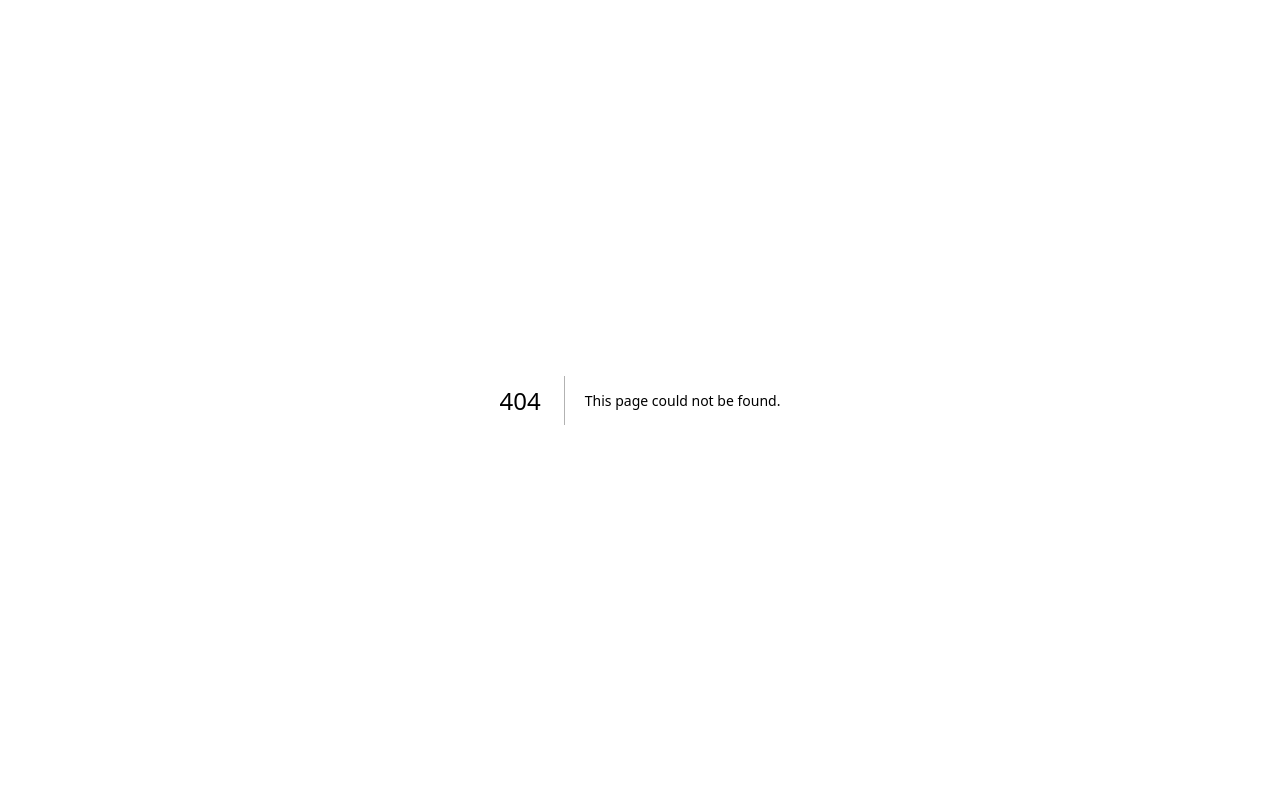
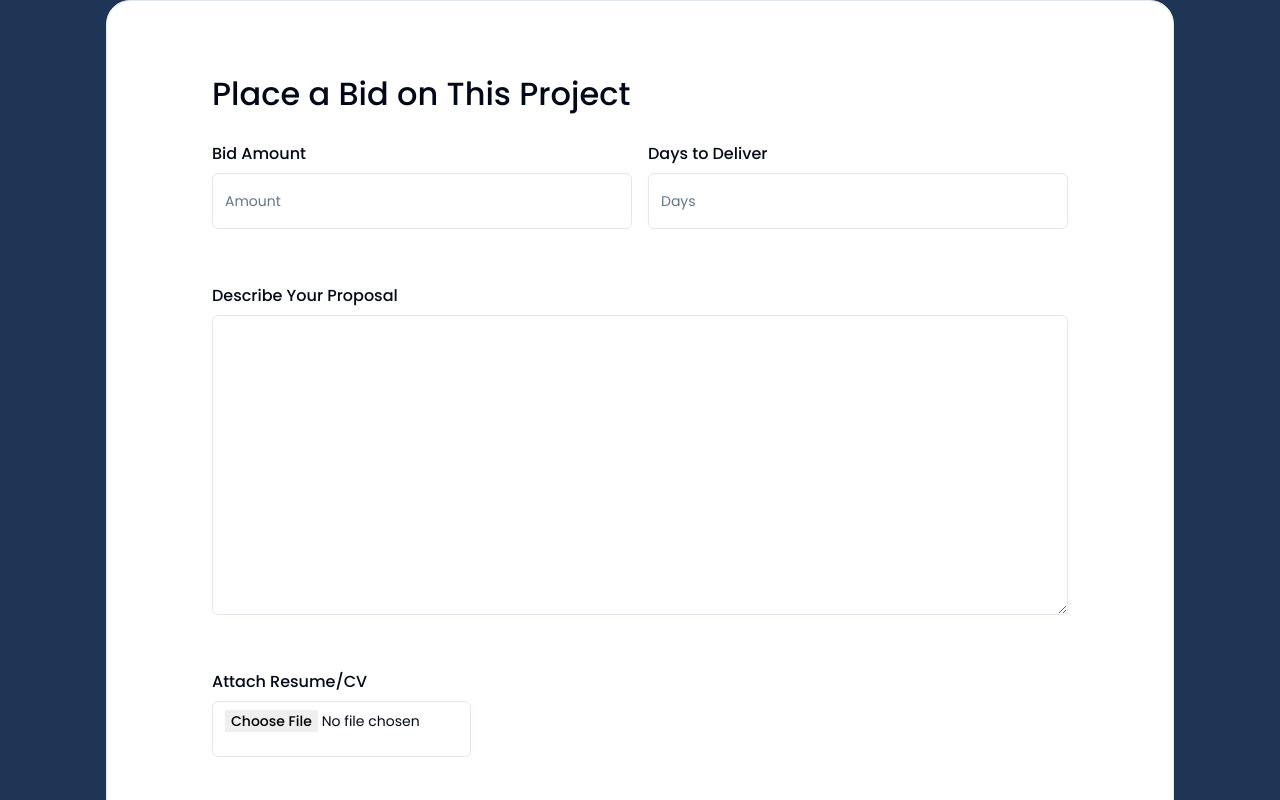
Before and after one commit to amanbhagat41/UTalent, a Next.js app: page /placebidStudent in a window 1280 px wide. Before the commit this address had no page. Shown: the top 800 px of the page. Built offline with nearby package versions, Linux system fonts and the light colour scheme.

Commit message:
Added Place Bid, and Create Job Posting, also added Poppins Font.

```diff
--- a/package.json
+++ b/package.json
@@ -10,6 +10,7 @@
   },
   "dependencies": {
     "@radix-ui/react-dropdown-menu": "^2.0.6",
+    "@radix-ui/react-label": "^2.0.2",
     "@radix-ui/react-navigation-menu": "^1.1.4",
     "@radix-ui/react-slot": "^1.0.2",
     "class-variance-authority": "^0.7.0",
@@ -22,7 +23,8 @@
     "react": "^18",
     "react-dom": "^18",
     "tailwind-merge": "^2.2.1",
-    "tailwindcss-animate": "^1.0.7"
+    "tailwindcss-animate": "^1.0.7",
+    "typeface-poppins": "^1.1.13"
   },
   "devDependencies": {
     "autoprefixer": "^10.0.1",
--- /dev/null
+++ b/public/index.html
@@ -0,0 +1 @@
+<link href="https://fonts.googleapis.com/css2?family=Poppins:wght@400;600&display=swap" rel="stylesheet">
--- a/src/app/jobPostingEmployer/page.js
+++ b/src/app/jobPostingEmployer/page.js
@@ -1,7 +1,56 @@
 import React from 'react'
+import {
+  Card,
+  CardContent,
+  CardDescription,
+  CardFooter,
+  CardHeader,
+  CardTitle,
+} from "@/components/ui/card"
+import { Input } from "@/components/ui/input"
+import { Button } from "@/components/ui/button"
+import { Label } from "@/components/ui/label"
+import { Textarea } from "@/components/ui/textarea"
 
+import { Car } from 'lucide-react'
+import "typeface-poppins"
 export default function jobPostingEmployer() {
   return (
-    <div>jobPostingEmployer</div>
+    <body class="bg-error-darkBlue">
+      <div className="flex justify-center items-center min-h-screen">
+      <Card className="w-auto h-auto rounded-[24px]">
+        <CardHeader>
+          <Label htmlFor="form"className="text-[32px] ml-[81px] mt-[45px]">Create a New Job Posting</Label>
+        </CardHeader>
+        <CardContent id = "form" className="ml-[81px] mr-[81px]">
+          <div className="flex gap-[16px] mb-[55px]">
+            <div>
+              <Label htmlFor="titleBox" className="text-[16px]">Title</Label>
+              <Input id = "titleBox"type="Title" placeholder="Enter a Title" className="w-[420px] h-[56px] mt-[7px]"/>
+            </div>
+            <div>
+              <Label htmlFor="reqSkillsBox" className="text-[16px]">Required Skills</Label>
+              <Input id = "reqSkillsBox"type="reqSkills"placeholder="Enter Skills"className="w-[420px] h-[56px] mt-[7px]"/>
+            </div>
+          </div>
+          <Label htmlFor="decription" className="text-[16px]">Describe Your Job Posting</Label>
+          <Textarea id = "decription"type="description" className="justify-start items-start w-[856px] h-[300px] mt-[7px]"/>
+          <div className="flex gap-[16px] mb-[108px] mt-[55px]">
+          <div>
+              <Label htmlFor="rate" className="text-[16px]">Preferred Rate</Label>
+              <Input id = "rate"type="Title" placeholder="$/Hr" className="w-[259px] h-[56px] mt-[7px]"/>
+            </div>
+            <div>
+              <Label htmlFor="daystodeliver" className="text-[16px]">Days to Deliver</Label>
+              <Input id = "daystodeliver"type="reqSkills"placeholder="Days"className="w-[259px] h-[56px] mt-[7px]"/>
+            </div>
+          </div>
+        </CardContent>
+        <CardFooter>
+        <Button variant="outline" className = "bg-error-darkPink rounded-[32px] w-[259px] h-[64px] text-error-white ml-[688px]">Post Job</Button>
+        </CardFooter>
+      </Card>
+    </div>
+    </body>
   )
 }
--- /dev/null
+++ b/src/app/placebidStudent/page.js
@@ -0,0 +1,52 @@
+import React from 'react'
+import {
+  Card,
+  CardContent,
+  CardDescription,
+  CardFooter,
+  CardHeader,
+  CardTitle,
+} from "@/components/ui/card"
+import { Input } from "@/components/ui/input"
+import { Button } from "@/components/ui/button"
+import { Label } from "@/components/ui/label"
+import { Textarea } from "@/components/ui/textarea"
+
+import { Car } from 'lucide-react'
+import "typeface-poppins"
+export default function jobPostingEmployer() {
+  return (
+    <body class="bg-error-darkBlue">
+      <div className="flex justify-center items-center min-h-screen">
+      <Card className="w-auto h-auto rounded-[24px]">
+        <CardHeader>
+          <Label htmlFor="form"className="text-[32px] ml-[81px] mt-[45px]">Place a Bid on This Project</Label>
+        </CardHeader>
+        <CardContent id = "form" className="ml-[81px] mr-[81px]">
+          <div className="flex gap-[16px] mb-[55px]">
+            <div>
+              <Label htmlFor="bidAmount" className="text-[16px]">Bid Amount</Label>
+              <Input id = "bidAmount" placeholder="Amount" className="w-[420px] h-[56px] mt-[7px]"/>
+            </div>
+            <div>
+              <Label htmlFor="daystoDeliver" className="text-[16px]">Days to Deliver</Label>
+              <Input id = "daystoDeliver" placeholder="Days"className="w-[420px] h-[56px] mt-[7px]"/>
+            </div>
+          </div>
+          <Label htmlFor="decription" className="text-[16px]">Describe Your Proposal</Label>
+          <Textarea id = "decription" className="justify-start items-start w-[856px] h-[300px] mt-[7px]"/>
+          <div className="flex gap-[16px] mb-[108px] mt-[55px]">
+            <div>
+              <Label htmlFor="attachResume" className="text-[16px]">Attach Resume/CV</Label>
+              <Input id = "attachResume" type="file" className="w-[259px] h-[56px] mt-[7px]"/>
+            </div>
+          </div>
+        </CardContent>
+        <CardFooter>
+        <Button variant="outline" className = "bg-error-darkPink rounded-[32px] w-[259px] h-[64px] text-error-white ml-[688px] text-[22px]">Place Bid</Button>
+        </CardFooter>
+      </Card>
+    </div>
+    </body>
+  )
+}
--- a/src/components/navhomepage.js
+++ b/src/components/navhomepage.js
@@ -64,6 +64,13 @@ function NavigationMenuDemo() {
           <Link href="/jobPostingEmployer" legacyBehavior passHref>
             <NavigationMenuLink className={navigationMenuTriggerStyle()}>
               jobPostingEmployer
+            </NavigationMenuLink>
+          </Link>
+        </NavigationMenuItem>
+        <NavigationMenuItem>
+          <Link href="/placebidStudent" legacyBehavior passHref>
+            <NavigationMenuLink className={navigationMenuTriggerStyle()}>
+              placebidStudent
             </NavigationMenuLink>
           </Link>
         </NavigationMenuItem>
--- /dev/null
+++ b/src/components/ui/input.jsx
@@ -0,0 +1,19 @@
+import * as React from "react"
+
+import { cn } from "@/lib/utils"
+
+const Input = React.forwardRef(({ className, type, ...props }, ref) => {
+  return (
+    (<input
+      type={type}
+      className={cn(
+        "flex h-10 w-full rounded-md border border-input bg-background px-3 py-2 text-sm ring-offset-background file:border-0 file:bg-transparent file:text-sm file:font-medium placeholder:text-muted-foreground focus-visible:outline-none focus-visible:ring-2 focus-visible:ring-ring focus-visible:ring-offset-2 disabled:cursor-not-allowed disabled:opacity-50",
+        className
+      )}
+      ref={ref}
+      {...props} />)
+  );
+})
+Input.displayName = "Input"
+
+export { Input }
--- /dev/null
+++ b/src/components/ui/label.jsx
@@ -0,0 +1,18 @@
+"use client"
+
+import * as React from "react"
+import * as LabelPrimitive from "@radix-ui/react-label"
+import { cva } from "class-variance-authority";
+
+import { cn } from "@/lib/utils"
+
+const labelVariants = cva(
+  "text-sm font-medium leading-none peer-disabled:cursor-not-allowed peer-disabled:opacity-70"
+)
+
+const Label = React.forwardRef(({ className, ...props }, ref) => (
+  <LabelPrimitive.Root ref={ref} className={cn(labelVariants(), className)} {...props} />
+))
+Label.displayName = LabelPrimitive.Root.displayName
+
+export { Label }
--- /dev/null
+++ b/src/components/ui/textarea.jsx
@@ -0,0 +1,18 @@
+import * as React from "react"
+
+import { cn } from "@/lib/utils"
+
+const Textarea = React.forwardRef(({ className, ...props }, ref) => {
+  return (
+    (<textarea
+      className={cn(
+        "flex min-h-[80px] w-full rounded-md border border-input bg-background px-3 py-2 text-sm ring-offset-background placeholder:text-muted-foreground focus-visible:outline-none focus-visible:ring-2 focus-visible:ring-ring focus-visible:ring-offset-2 disabled:cursor-not-allowed disabled:opacity-50",
+        className
+      )}
+      ref={ref}
+      {...props} />)
+  );
+})
+Textarea.displayName = "Textarea"
+
+export { Textarea }
--- a/tailwind.config.js
+++ b/tailwind.config.js
@@ -17,6 +17,9 @@ module.exports = {
       },
     },
     extend: {
+      fontFamily: {
+        sans:['Poppins', 'sans-serif'],
+      },
       colors: {
         border: "hsl(var(--border))",
         input: "hsl(var(--input))",
@@ -77,6 +80,10 @@ module.exports = {
         100:'#1F3555',
         200:'#FFFBFE',
         300: '#89023E',
+        darkBlue: '#1F3555',
+        white: '#FFFFFF',
+        gray: '#7F7F7F',
+        darkPink: '#89023E',
         black: '#000000',
       }
     },
```
Also changed, not shown: 1 other file (tests, documents, lock files or other folders). Lines whose indentation alone changed are shown as unchanged.
